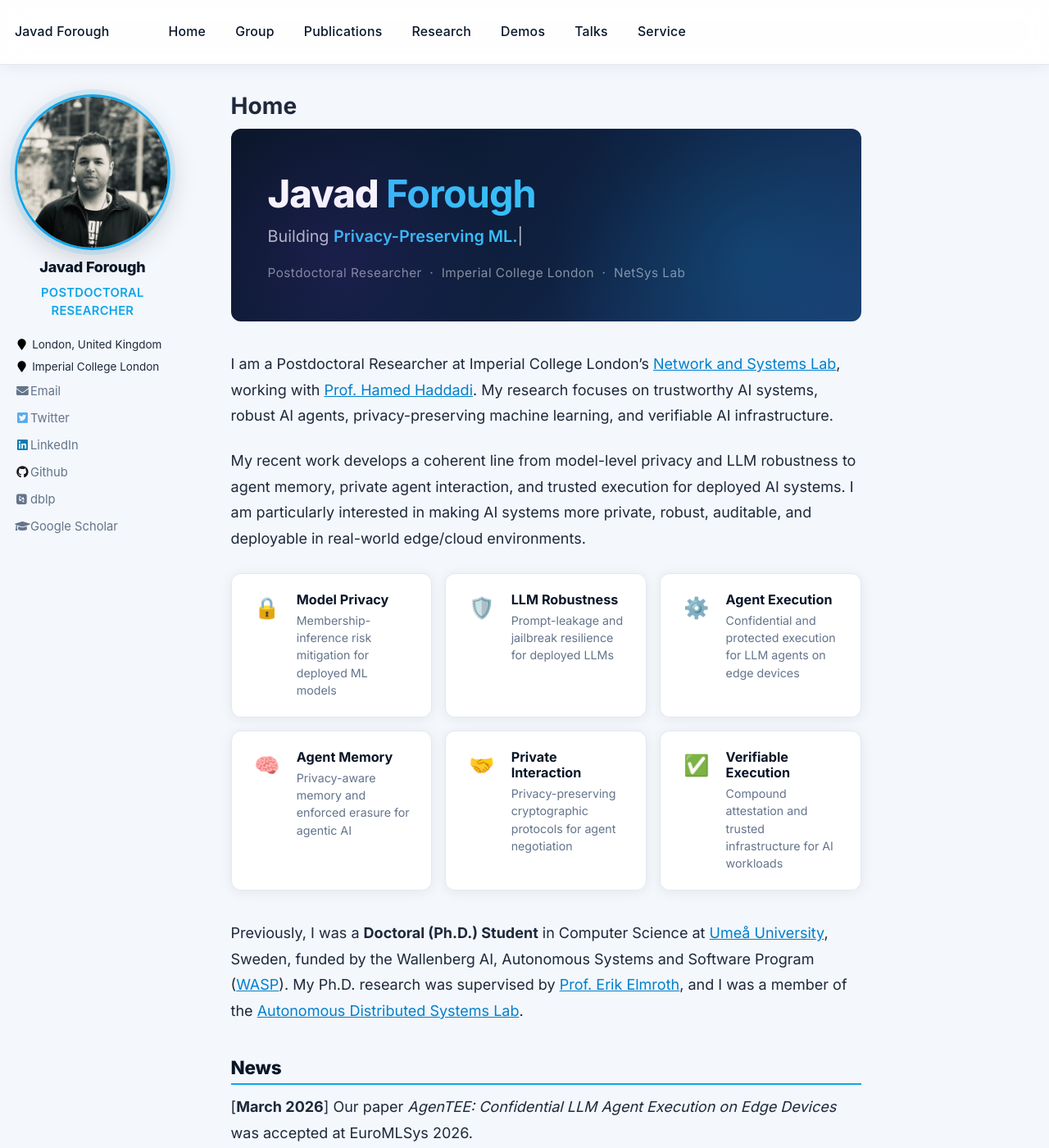
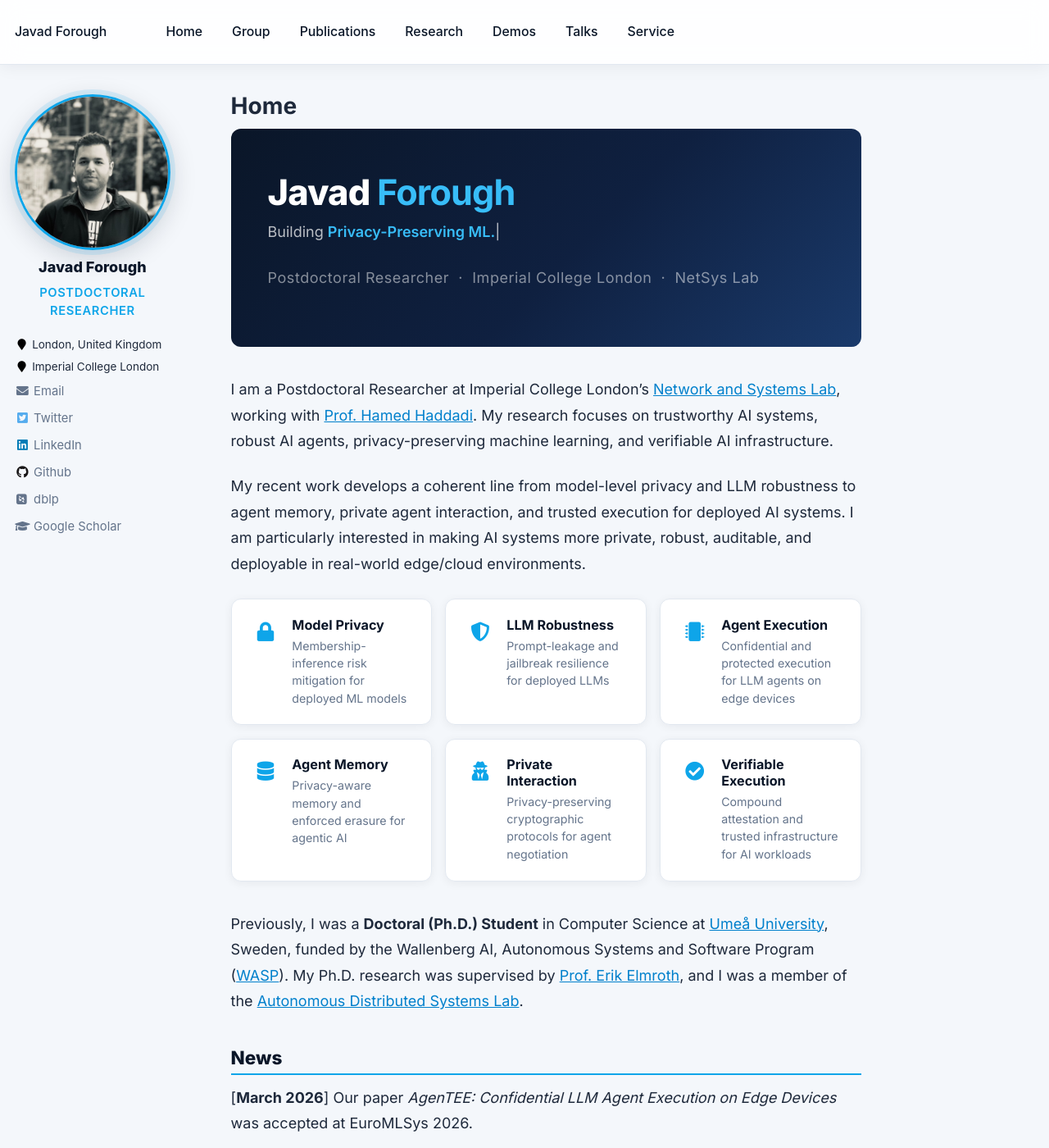
Before and after one commit to Javad-Forough/Javad-Forough.github.io, a Jekyll site: the page built from _pages/about.md, in a window 1280 px wide and 1400 px high. Shown: the whole window at 82% size. Built offline with Jekyll 4.4.1, drawn with Linux system fonts in a browser that asks for light colours; nearby versions of some CDN libraries; some web fonts are replaced.

Commit message:
Fix SCSS compilation and replace emojis with FA icons
- Rewrite _custom.scss as flat CSS to avoid libsass nesting issues
  that were silently truncating the compiled output
- Replace emoji icons in research tiles with Font Awesome icons

Co-Authored-By: Claude Sonnet 4.6 <noreply@anthropic.com>

```diff
--- a/_pages/about.md
+++ b/_pages/about.md
@@ -21,42 +21,42 @@ My recent work develops a coherent line from model-level privacy and LLM robustn
 
 <div class="research-tiles" data-aos="fade-up">
   <div class="research-tile">
-    <div class="tile-icon">🔒</div>
+    <div class="tile-icon"><i class="fas fa-lock"></i></div>
     <div class="tile-content">
       <h4>Model Privacy</h4>
       <p>Membership-inference risk mitigation for deployed ML models</p>
     </div>
   </div>
   <div class="research-tile">
-    <div class="tile-icon">🛡️</div>
+    <div class="tile-icon"><i class="fas fa-shield-alt"></i></div>
     <div class="tile-content">
       <h4>LLM Robustness</h4>
       <p>Prompt-leakage and jailbreak resilience for deployed LLMs</p>
     </div>
   </div>
   <div class="research-tile">
-    <div class="tile-icon">⚙️</div>
+    <div class="tile-icon"><i class="fas fa-microchip"></i></div>
     <div class="tile-content">
       <h4>Agent Execution</h4>
       <p>Confidential and protected execution for LLM agents on edge devices</p>
     </div>
   </div>
   <div class="research-tile">
-    <div class="tile-icon">🧠</div>
+    <div class="tile-icon"><i class="fas fa-database"></i></div>
     <div class="tile-content">
       <h4>Agent Memory</h4>
       <p>Privacy-aware memory and enforced erasure for agentic AI</p>
     </div>
   </div>
   <div class="research-tile">
-    <div class="tile-icon">🤝</div>
+    <div class="tile-icon"><i class="fas fa-user-secret"></i></div>
     <div class="tile-content">
       <h4>Private Interaction</h4>
       <p>Privacy-preserving cryptographic protocols for agent negotiation</p>
     </div>
   </div>
   <div class="research-tile">
-    <div class="tile-icon">✅</div>
+    <div class="tile-icon"><i class="fas fa-check-circle"></i></div>
     <div class="tile-content">
       <h4>Verifiable Execution</h4>
       <p>Compound attestation and trusted infrastructure for AI workloads</p>
--- a/_sass/_custom.scss
+++ b/_sass/_custom.scss
@@ -2,7 +2,6 @@
    Custom Visual Theme — Javad Forough
    ========================================================================== */
 
-/* CSS custom properties */
 :root {
   --navy:          #0a1628;
   --navy-mid:      #0f2040;
@@ -15,14 +14,10 @@
   --text:          #1e293b;
   --text-muted:    #64748b;
   --border:        #e2e8f0;
-  --shadow:        0 2px 16px rgba(10, 22, 40, 0.07);
-  --shadow-hover:  0 8px 40px rgba(10, 22, 40, 0.14);
   --radius:        12px;
 }
 
-/* --------------------------------------------------------------------------
-   Base & typography
-   -------------------------------------------------------------------------- */
+/* ---------- Base ---------- */
 
 body {
   background-color: var(--bg) !important;
@@ -35,9 +30,7 @@ h1, h2, h3, h4, h5 {
   font-weight: 700;
 }
 
-/* --------------------------------------------------------------------------
-   Masthead — frosted glass sticky nav
-   -------------------------------------------------------------------------- */
+/* ---------- Nav — frosted glass ---------- */
 
 .masthead {
   background: rgba(255, 255, 255, 0.88) !important;
@@ -52,99 +45,87 @@ h1, h2, h3, h4, h5 {
 
 .greedy-nav {
   background: transparent !important;
+}
 
-  a {
+.greedy-nav a {
   color: var(--navy) !important;
   font-weight: 500;
   font-size: 0.88rem;
-    letter-spacing: 0.015em;
   transition: color 0.2s;
+}
 
-    &:hover {
+.greedy-nav a:hover {
   color: var(--blue-accent) !important;
 }
-  }
 
-  .visible-links a {
-    &::before { background: var(--blue-accent) !important; }
-  }
-
-  button {
-    background: transparent;
-    color: var(--navy);
-
-    &:hover { color: var(--blue-accent); }
-  }
-}
-
-/* --------------------------------------------------------------------------
-   Sidebar — avatar glow + polish
-   -------------------------------------------------------------------------- */
-
-.sidebar {
-  background: transparent;
-}
+/* ---------- Sidebar ---------- */
 
 .author__avatar img {
   border-radius: 50% !important;
   border: 3px solid var(--blue-accent) !important;
-  box-shadow:
-    0 0 0 6px rgba(14, 165, 233, 0.12),
-    0 8px 32px rgba(10, 22, 40, 0.18) !important;
+  box-shadow: 0 0 0 6px rgba(14, 165, 233, 0.12), 0 8px 32px rgba(10, 22, 40, 0.18) !important;
   transition: box-shadow 0.3s ease, transform 0.3s ease;
+}
 
-  &:hover {
-    box-shadow:
-      0 0 0 10px rgba(14, 165, 233, 0.2),
-      0 14px 48px rgba(10, 22, 40, 0.24) !important;
+.author__avatar img:hover {
+  box-shadow: 0 0 0 10px rgba(14, 165, 233, 0.22), 0 14px 48px rgba(10, 22, 40, 0.24) !important;
   transform: scale(1.03);
-  }
 }
 
 .author__name {
   color: var(--navy) !important;
   font-weight: 800 !important;
-  letter-spacing: -0.01em;
 }
 
 .author__bio {
   color: var(--blue-accent) !important;
   font-weight: 600 !important;
   font-size: 0.82rem !important;
-  letter-spacing: 0.02em;
   text-transform: uppercase;
-}
-
-.author__urls-wrapper button {
-  border: 1px solid var(--border) !important;
-  border-radius: 8px !important;
-  color: var(--navy) !important;
-  font-size: 0.82rem !important;
-
-  &:hover {
-    background: var(--blue-accent) !important;
-    color: white !important;
-    border-color: var(--blue-accent) !important;
-  }
+  letter-spacing: 0.04em;
 }
 
 .author__urls a {
   color: var(--text-muted) !important;
   font-size: 0.82rem !important;
   transition: color 0.2s, transform 0.2s;
-  display: flex;
-  align-items: center;
+}
 
-  &:hover {
+.author__urls a:hover {
   color: var(--blue-accent) !important;
   text-decoration: none !important;
   transform: translateX(4px);
 }
+
+/* ---------- Page headings & links ---------- */
+
+.page__content h2 {
+  color: var(--navy);
+  font-weight: 800;
+  border-bottom: 2px solid var(--blue-accent);
+  padding-bottom: 0.35rem;
+  margin-top: 2.2rem;
 }
 
-/* --------------------------------------------------------------------------
-   Hero banner
-   -------------------------------------------------------------------------- */
+.page__content h3 {
+  color: var(--navy);
+  font-weight: 700;
+}
+
+.page__content a {
+  color: #0080cc;
+  transition: color 0.2s;
+}
+
+.page__content a:hover {
+  color: var(--blue-accent);
+}
+
+.page__content p {
+  line-height: 1.75;
+}
+
+/* ---------- Hero banner ---------- */
 
 .hero-banner {
   background: linear-gradient(135deg, var(--navy) 0%, var(--navy-mid) 55%, var(--navy-light) 100%);
@@ -154,47 +135,27 @@ h1, h2, h3, h4, h5 {
   border-radius: var(--radius);
   position: relative;
   overflow: hidden;
-
-  &::before {
-    content: '';
-    position: absolute;
-    top: -40%;
-    right: -15%;
-    width: 500px;
-    height: 500px;
-    background: radial-gradient(circle, rgba(14, 165, 233, 0.18) 0%, transparent 70%);
-    pointer-events: none;
 }
 
-  &::after {
-    content: '';
-    position: absolute;
-    bottom: -50%;
-    left: -10%;
-    width: 400px;
-    height: 400px;
-    background: radial-gradient(circle, rgba(124, 58, 237, 0.12) 0%, transparent 70%);
-    pointer-events: none;
-  }
-
-  h1 {
-    font-size: clamp(1.8rem, 4vw, 2.6rem);
+.hero-banner h1 {
+  font-size: 2.4rem;
   font-weight: 800;
   margin: 0 0 0.5rem;
   color: white !important;
   border: none !important;
   letter-spacing: -0.02em;
   line-height: 1.1;
+}
 
-    strong { color: var(--blue-light); }
+.hero-banner h1 strong {
+  color: var(--blue-light);
 }
 
 .hero-tagline {
-    font-size: clamp(0.95rem, 2vw, 1.1rem);
+  font-size: 1.05rem;
   color: rgba(255, 255, 255, 0.72);
   margin: 0 0 0.8rem;
   min-height: 1.8rem;
-    font-weight: 400;
 }
 
 .hero-typed {
@@ -208,40 +169,8 @@ h1, h2, h3, h4, h5 {
   margin: 0;
   letter-spacing: 0.03em;
 }
-}
 
-/* --------------------------------------------------------------------------
-   Page content — headings + links
-   -------------------------------------------------------------------------- */
-
-.page__content {
-  h2 {
-    color: var(--navy);
-    font-weight: 800;
-    border-bottom: 2px solid var(--blue-accent);
-    padding-bottom: 0.35rem;
-    margin-top: 2.2rem;
-    letter-spacing: -0.01em;
-  }
-
-  h3 {
-    color: var(--navy);
-    font-weight: 700;
-  }
-
-  a {
-    color: #0080cc;
-    transition: color 0.2s;
-
-    &:hover { color: var(--blue-accent); }
-  }
-
-  p { line-height: 1.75; }
-}
-
-/* --------------------------------------------------------------------------
-   Research tiles
-   -------------------------------------------------------------------------- */
+/* ---------- Research tiles ---------- */
 
 .research-tiles {
   display: grid;
@@ -257,52 +186,39 @@ h1, h2, h3, h4, h5 {
   padding: 1.2rem 1.4rem;
   display: flex;
   align-items: flex-start;
-  gap: 1rem;
-  box-shadow: var(--shadow);
+  gap: 0.9rem;
+  box-shadow: 0 2px 12px rgba(10, 22, 40, 0.06);
   transition: transform 0.25s ease, box-shadow 0.25s ease, border-color 0.25s ease;
+}
 
-  &:hover {
+.research-tile:hover {
   transform: translateY(-4px);
-    box-shadow: var(--shadow-hover);
+  box-shadow: 0 8px 32px rgba(10, 22, 40, 0.13);
   border-color: var(--blue-accent);
 }
 
 .tile-icon {
-    font-size: 1.4rem;
-    min-width: 2rem;
+  font-size: 1.3rem;
+  min-width: 1.8rem;
   text-align: center;
-    margin-top: 0.05rem;
+  color: var(--blue-accent);
 }
 
-  .tile-content {
-    h4 {
+.tile-content h4 {
   margin: 0 0 0.25rem;
   font-size: 0.9rem;
   font-weight: 700;
   color: var(--navy);
 }
 
-    p {
+.tile-content p {
   margin: 0;
   font-size: 0.79rem;
   color: var(--text-muted);
   line-height: 1.5;
 }
-  }
-}
 
-/* --------------------------------------------------------------------------
-   News items
-   -------------------------------------------------------------------------- */
-
-.news-list p,
-.page__content > p {
-  &:has(strong:first-child) { /* targeting news items if they have [**...**] */ }
-}
-
-/* --------------------------------------------------------------------------
-   Publication cards
-   -------------------------------------------------------------------------- */
+/* ---------- Publication cards ---------- */
 
 .pub-card {
   background: var(--card-bg);
@@ -310,12 +226,13 @@ h1, h2, h3, h4, h5 {
   border-radius: var(--radius);
   padding: 1.3rem 1.6rem;
   margin-bottom: 1rem;
-  box-shadow: var(--shadow);
+  box-shadow: 0 2px 12px rgba(10, 22, 40, 0.06);
   transition: transform 0.2s ease, box-shadow 0.2s ease, border-color 0.2s ease;
+}
 
-  &:hover {
+.pub-card:hover {
   transform: translateY(-3px);
-    box-shadow: var(--shadow-hover);
+  box-shadow: 0 8px 32px rgba(10, 22, 40, 0.12);
   border-color: var(--blue-accent);
 }
 
@@ -350,13 +267,13 @@ h1, h2, h3, h4, h5 {
   letter-spacing: 0.04em;
   text-transform: uppercase;
   background: linear-gradient(135deg, var(--navy), var(--navy-mid));
+}
 
-    &.pets     { background: linear-gradient(135deg, #7c3aed, #9f5cf0); }
-    &.euromlsys{ background: linear-gradient(135deg, #0f766e, #14b8a6); }
-    &.fgcs     { background: linear-gradient(135deg, #1d4ed8, #3b82f6); }
-    &.ieee     { background: linear-gradient(135deg, #b45309, #f59e0b); }
-    &.icdcs    { background: linear-gradient(135deg, #be185d, #ec4899); }
-  }
+.pub-venue.pets      { background: linear-gradient(135deg, #7c3aed, #9f5cf0); }
+.pub-venue.euromlsys { background: linear-gradient(135deg, #0f766e, #14b8a6); }
+.pub-venue.fgcs      { background: linear-gradient(135deg, #1d4ed8, #3b82f6); }
+.pub-venue.ieee      { background: linear-gradient(135deg, #b45309, #f59e0b); }
+.pub-venue.icdcs     { background: linear-gradient(135deg, #be185d, #ec4899); }
 
 .pub-badge {
   display: inline-block;
@@ -367,7 +284,6 @@ h1, h2, h3, h4, h5 {
   padding: 0.18rem 0.55rem;
   border-radius: 20px;
   border: 1px solid rgba(14, 165, 233, 0.3);
-    letter-spacing: 0.03em;
 }
 
 .pub-link {
@@ -375,14 +291,13 @@ h1, h2, h3, h4, h5 {
   color: var(--blue-accent) !important;
   font-weight: 500;
   text-decoration: none;
-
-    &:hover { text-decoration: underline; }
-  }
 }
 
-/* --------------------------------------------------------------------------
-   Demo cards
-   -------------------------------------------------------------------------- */
+.pub-link:hover {
+  text-decoration: underline;
+}
+
+/* ---------- Demo cards ---------- */
 
 .demo-grid {
   display: grid;
@@ -395,12 +310,13 @@ h1, h2, h3, h4, h5 {
   border: 1px solid var(--border);
   border-radius: 16px;
   padding: 2rem 2.2rem;
-  box-shadow: var(--shadow);
+  box-shadow: 0 2px 12px rgba(10, 22, 40, 0.06);
   transition: transform 0.25s ease, box-shadow 0.25s ease;
   position: relative;
   overflow: hidden;
+}
 
-  &::before {
+.demo-card::before {
   content: '';
   position: absolute;
   top: 0;
@@ -410,19 +326,26 @@ h1, h2, h3, h4, h5 {
   background: linear-gradient(90deg, var(--blue-accent), var(--purple-accent));
 }
 
-  &:hover {
+.demo-card:hover {
   transform: translateY(-5px);
-    box-shadow: var(--shadow-hover);
+  box-shadow: 0 12px 40px rgba(10, 22, 40, 0.14);
 }
 
-  h3 {
-    margin-top: 0.5rem;
+.demo-card h3 {
+  margin-top: 0.75rem;
   font-size: 1.25rem;
   font-weight: 800;
   color: var(--navy);
+}
+
+.demo-card p {
+  color: var(--text-muted);
+  line-height: 1.75;
+  margin-bottom: 1.2rem;
+}
 
 .demo-tag {
-      font-size: 0.7rem;
+  font-size: 0.68rem;
   font-weight: 700;
   background: linear-gradient(135deg, var(--blue-accent), var(--purple-accent));
   color: white;
@@ -433,9 +356,6 @@ h1, h2, h3, h4, h5 {
   letter-spacing: 0.04em;
   text-transform: uppercase;
 }
-  }
-
-  p { color: var(--text-muted); line-height: 1.75; margin-bottom: 1.2rem; }
 
 .demo-btn {
   display: inline-block;
@@ -448,96 +368,72 @@ h1, h2, h3, h4, h5 {
   text-decoration: none !important;
   box-shadow: 0 4px 14px rgba(10, 22, 40, 0.22);
   transition: all 0.25s ease;
+}
 
-    &:hover {
+.demo-btn:hover {
   background: linear-gradient(135deg, var(--blue-accent), var(--navy)) !important;
   transform: translateY(-2px);
   box-shadow: 0 8px 24px rgba(10, 22, 40, 0.3);
 }
-  }
-}
 
-/* --------------------------------------------------------------------------
-   Timeline (nutshell)
-   -------------------------------------------------------------------------- */
+/* ---------- Nutshell timeline list ---------- */
 
 .nutshell-list {
   list-style: none !important;
   padding-left: 0 !important;
+}
 
-  li {
-    padding: 0.55rem 0.75rem;
+.nutshell-list li {
+  padding: 0.55rem 0.75rem 0.55rem 1rem;
   border-left: 3px solid var(--blue-accent);
-    padding-left: 1rem;
   margin-bottom: 0.5rem;
   border-radius: 0 8px 8px 0;
   background: rgba(14, 165, 233, 0.03);
-    transition: background 0.2s, border-color 0.2s;
+  transition: background 0.2s;
+}
 
-    &:first-child {
-      border-color: var(--blue-accent);
+.nutshell-list li:first-child {
   background: rgba(14, 165, 233, 0.07);
 }
 
-    &:hover {
-      background: rgba(14, 165, 233, 0.08);
-    }
-  }
+.nutshell-list li:hover {
+  background: rgba(14, 165, 233, 0.09);
 }
 
-/* --------------------------------------------------------------------------
-   Tables
-   -------------------------------------------------------------------------- */
+/* ---------- Tables ---------- */
 
 .page__content table {
   border-radius: var(--radius);
   overflow: hidden;
-  box-shadow: var(--shadow);
+  box-shadow: 0 2px 12px rgba(10, 22, 40, 0.06);
   border: none;
+}
 
-  th {
+.page__content table th {
   background: var(--navy) !important;
   color: white !important;
   font-weight: 600;
   font-size: 0.85rem;
-    letter-spacing: 0.02em;
   border: none !important;
 }
 
-  td {
+.page__content table td {
   border-color: var(--border) !important;
   font-size: 0.88rem;
 }
 
-  tr:nth-child(even) td { background: rgba(14, 165, 233, 0.04); }
-  tr:hover td { background: rgba(14, 165, 233, 0.08); }
-}
-
-/* --------------------------------------------------------------------------
-   Footer
-   -------------------------------------------------------------------------- */
+/* ---------- Footer ---------- */
 
 .page__footer {
   background: var(--navy) !important;
   margin-top: 3rem;
+}
 
-  footer {
+.page__footer footer {
   color: rgba(255, 255, 255, 0.55) !important;
   font-size: 0.8rem;
 }
 
-  a { color: var(--blue-light) !important; }
+.page__footer a {
+  color: var(--blue-light) !important;
 }
-
-/* --------------------------------------------------------------------------
-   Scrollbar (Webkit)
-   -------------------------------------------------------------------------- */
-
-::-webkit-scrollbar { width: 6px; }
-::-webkit-scrollbar-track { background: var(--bg); }
-::-webkit-scrollbar-thumb {
-  background: #cbd5e1;
-  border-radius: 3px;
-
-  &:hover { background: var(--blue-accent); }
-}
```
Lines whose indentation alone changed are shown as unchanged.
